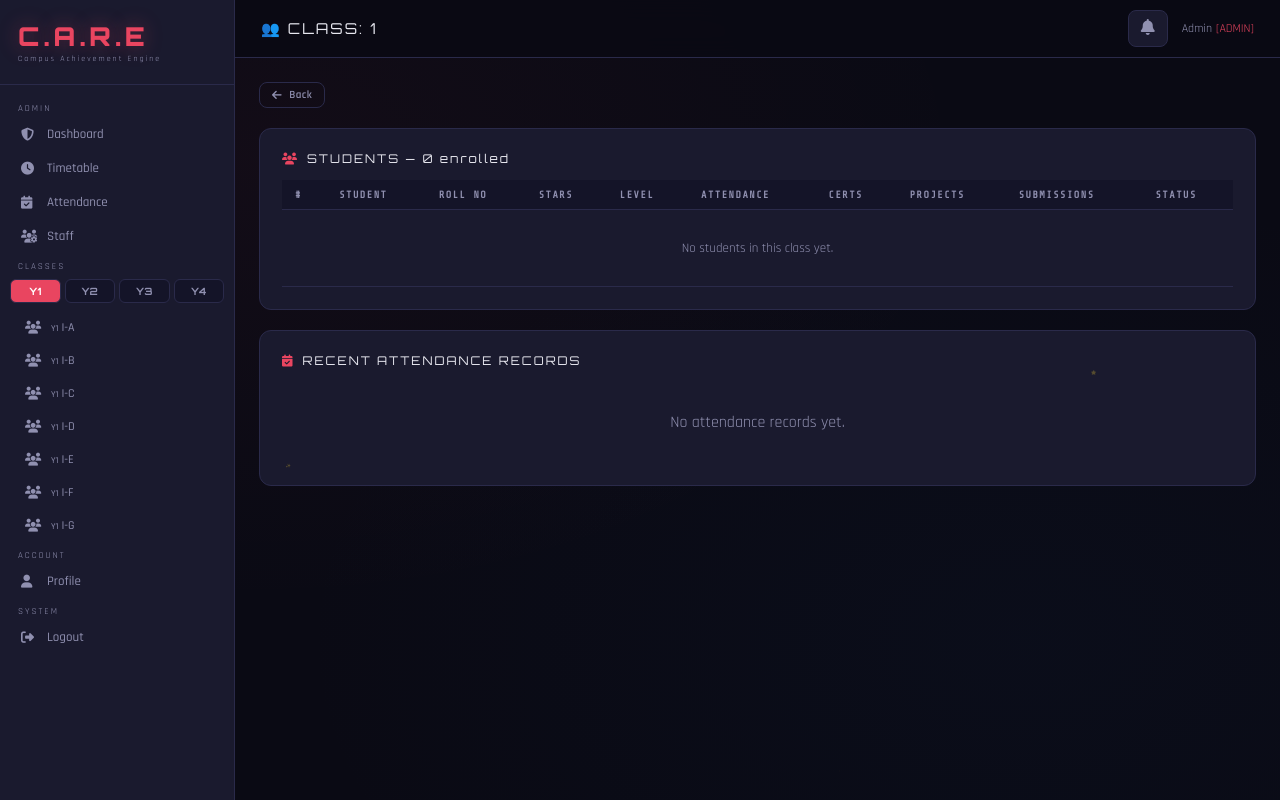
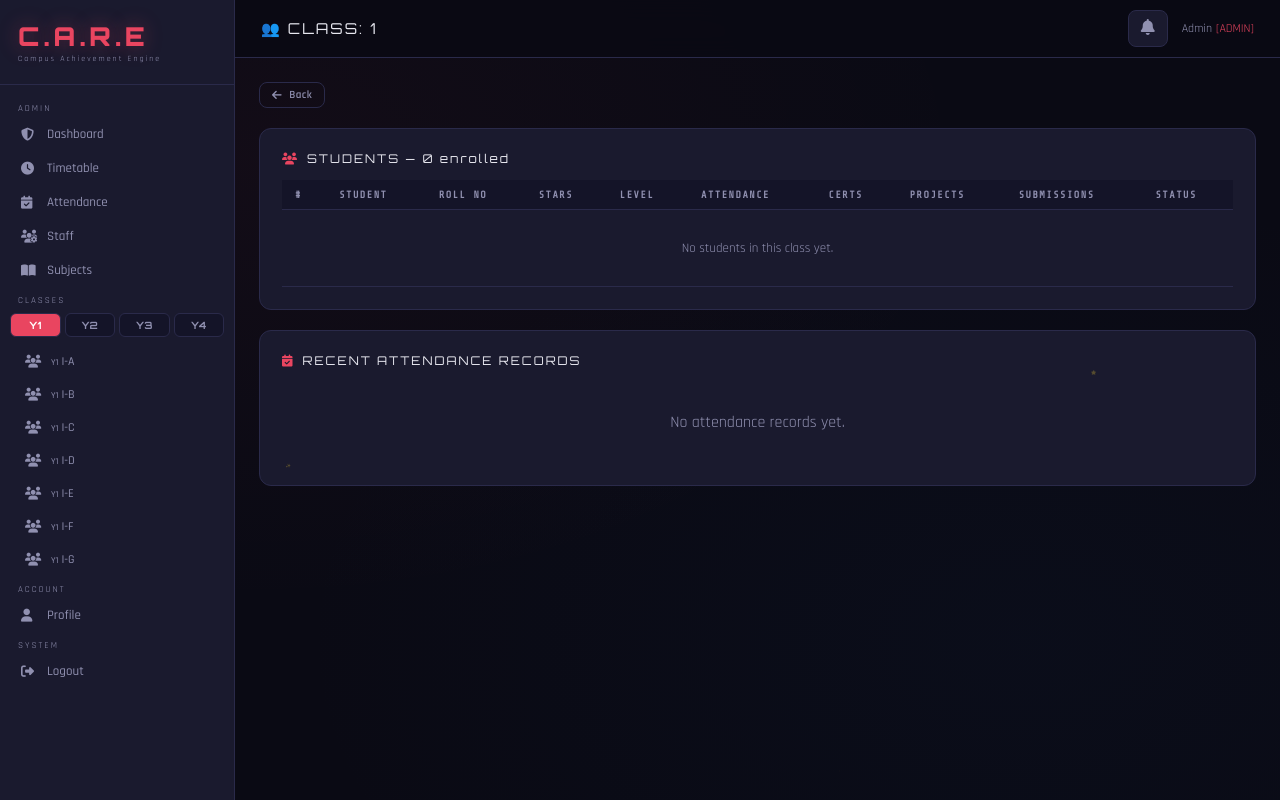
Before and after one commit to SanthiyaRamanan/care-app, a Flask app: page /admin/class/1 in a window 1280 px wide. Run offline with Flask 3, Linux system fonts and the light colour scheme; a user stored in the database is signed in; data comes from the database, SQL or seed files in the repository; data that the repository does not hold is empty; some libraries are stand-ins or nearby versions.

Commit message:
Add Subjects link to navigation menu

```diff
--- a/templates/base.html
+++ b/templates/base.html
@@ -500,6 +500,7 @@
             <a href="{{ url_for('admin_timetable') }}" class="nav-link {% if request.endpoint=='admin_timetable' %}active{% endif %}"><i class="fas fa-clock"></i><span>Timetable</span></a>
             <a href="{{ url_for('admin_attendance') }}" class="nav-link {% if request.endpoint=='admin_attendance' %}active{% endif %}"><i class="fas fa-calendar-check"></i><span>Attendance</span></a>
             <a href="{{ url_for('admin_staff') }}" class="nav-link {% if request.endpoint=='admin_staff' %}active{% endif %}"><i class="fas fa-users-cog"></i><span>Staff</span></a>
+            <a href="{{ url_for('admin_subjects') }}" class="nav-link {% if request.endpoint=='admin_subjects' %}active{% endif %}"><i class="fas fa-book-open"></i><span>Subjects</span></a>
             <div class="nav-section">Classes</div>
             <div style="display:flex;gap:4px;padding:4px 10px 8px;flex-wrap:wrap;">
               {% for yr in [1,2,3,4] %}
@@ -650,6 +651,7 @@
             <a href="{{ url_for('admin_timetable') }}" class="drawer-link {% if request.endpoint=='admin_timetable' %}active{% endif %}"><i class="fas fa-clock"></i>Timetable</a>
             <a href="{{ url_for('admin_attendance') }}" class="drawer-link {% if request.endpoint=='admin_attendance' %}active{% endif %}"><i class="fas fa-calendar-check"></i>Attendance</a>
             <a href="{{ url_for('admin_staff') }}" class="drawer-link {% if request.endpoint=='admin_staff' %}active{% endif %}"><i class="fas fa-users-cog"></i>Staff</a>
+            <a href="{{ url_for('admin_subjects') }}" class="drawer-link {% if request.endpoint=='admin_subjects' %}active{% endif %}"><i class="fas fa-book-open"></i>Subjects</a>
             <div class="drawer-section">Account</div>
             <a href="{{ url_for('profile') }}" class="drawer-link {% if request.endpoint=='profile' %}active{% endif %}"><i class="fas fa-user"></i>Profile</a>
             <a href="{{ url_for('notifications') }}" class="drawer-link"><i class="fas fa-bell"></i>Notifications</a>
```
